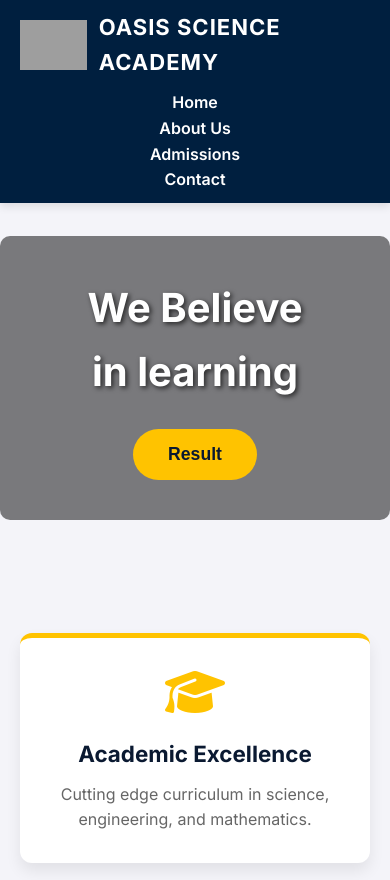
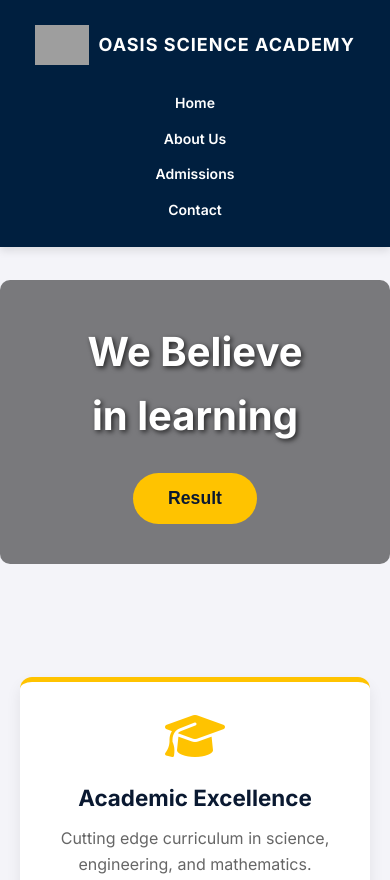
Before and after one commit to hafizammarhassan/oasis-academy, a website built with Vite: page index.html in a window 390 px wide. Shown: the top 880 px of the page. Built offline with nearby package versions, Linux system fonts and the light colour scheme; grey boxes are pictures that could not be loaded; files whose address does not match are found by name.

Commit message:
Add files via upload

```diff
--- a/my-style.css
+++ b/my-style.css
@@ -329,3 +329,43 @@ header {
     background-color: #001f3f; /* Dark Blue background */
     padding: 10px 0;
 }
+/* Mobile Responsive Header Fix */
+@media (max-width: 768px) {
+    .nav-content {
+        display: flex;
+        flex-direction: column; /* Mobile par logo upar aur menu niche */
+        align-items: center;
+        padding: 15px 0;
+    }
+
+    .logo-area {
+        display: flex;
+        align-items: center;
+        justify-content: center;
+        gap: 10px;
+        margin-bottom: 15px;
+    }
+
+    .logo-image {
+        height: 40px !important; /* Mobile par logo thora chota */
+    }
+
+    .logo-text {
+        font-size: 18px !important; /* Mobile par font size fit karne ke liye */
+        text-align: center;
+        white-space: nowrap; /* Naam do line mein na tute */
+    }
+
+    .main-menu ul {
+        display: flex;
+        flex-wrap: wrap;
+        justify-content: center;
+        gap: 10px;
+        padding: 0;
+    }
+
+    .main-menu ul li a {
+        font-size: 14px;
+        padding: 5px 10px;
+    }
+}
```
